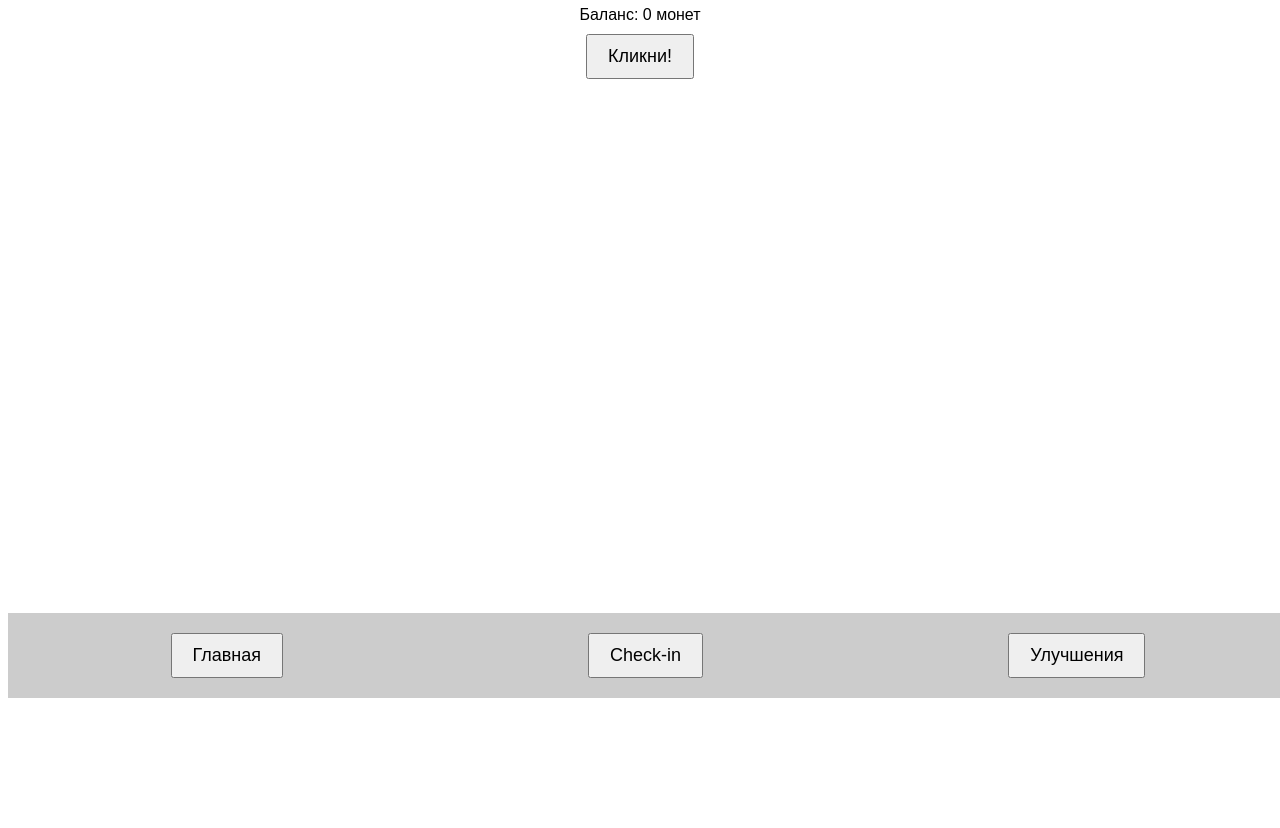
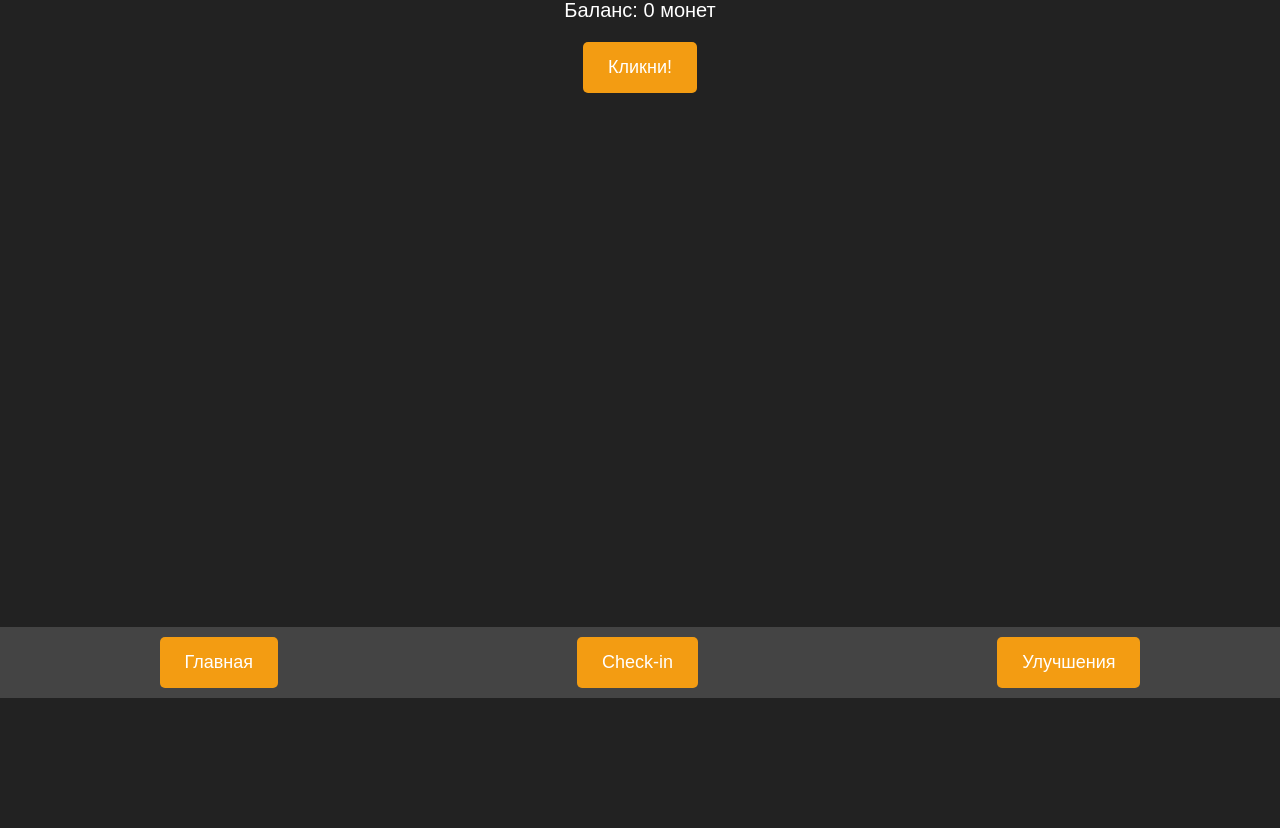
Before and after one commit to VisDia-DEV/LazyKaz, a plain HTML site: page index.html in a window 1280 px wide. Shown: the part 102-930 px from the top of the page. Before the commit the page ends 800 px from the top, so only its background shows below. Drawn offline with Linux system fonts and the light colour scheme.

Commit message:
Add files via upload

```diff
--- a/index.html
+++ b/index.html
@@ -31,5 +31,10 @@
         <h2>Улучшения</h2>
         <button onclick="buyUpgrade()">Купить улучшение (+2 монеты за клик)</button>
     </div>
+
+    <script>
+        document.addEventListener('contextmenu', event => event.preventDefault());
+        document.addEventListener('selectstart', event => event.preventDefault());
+    </script>
 </body>
 </html>
--- a/styles.css
+++ b/styles.css
@@ -2,17 +2,38 @@ body {
     font-family: Arial, sans-serif;
     text-align: center;
     user-select: none;
+    background-color: #222;
+    color: white;
+    margin: 0;
+    padding: 0;
 }
 
 .container {
     margin-top: 50px;
 }
 
+h1 {
+    font-size: 28px;
+}
+
+.balance {
+    font-size: 20px;
+    margin-bottom: 20px;
+}
+
 button {
-    padding: 10px 20px;
+    padding: 15px 25px;
     font-size: 18px;
     cursor: pointer;
-    margin: 10px;
+    border: none;
+    border-radius: 5px;
+    background-color: #f39c12;
+    color: white;
+    transition: 0.2s;
+}
+
+button:hover {
+    background-color: #e67e22;
 }
 
 .hidden {
@@ -21,9 +42,9 @@ button {
 
 .particles {
     position: absolute;
-    top: 50%;
-    left: 50%;
-    transform: translate(-50%, -50%);
+    width: 100%;
+    height: 100%;
+    pointer-events: none;
 }
 
 .particle {
@@ -44,6 +65,13 @@ button {
     width: 100%;
     display: flex;
     justify-content: space-around;
-    background: #ccc;
+    background: #444;
     padding: 10px;
 }
+
+.bonus-card {
+    background: #333;
+    padding: 15px;
+    margin: 5px;
+    border-radius: 10px;
+}
```
